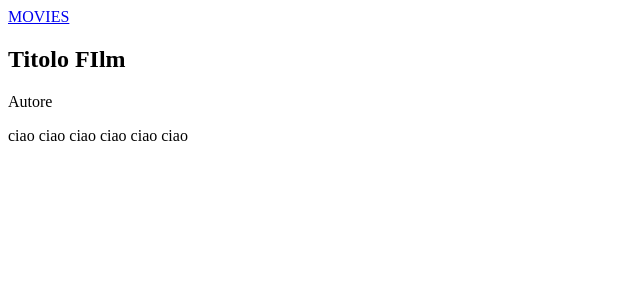
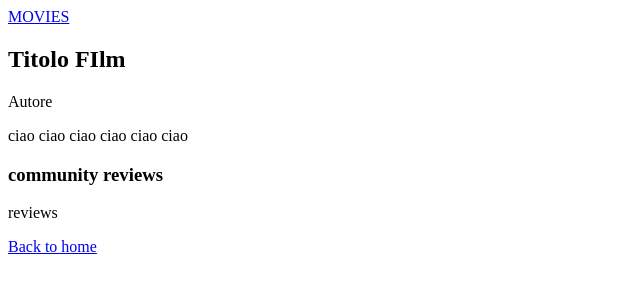
Before and after one commit to Luca-Belardinelli/webapp-react, a React (Vite) app: page /movies/1 in a window 1280 px wide. Shown: the top 300 px of the page, without its empty margins (0-640 px from the left). Built offline with nearby package versions, Linux system fonts and the light colour scheme.

Commit message:
fix moviepage

```diff
--- a/src/pages/Moviespage.jsx
+++ b/src/pages/Moviespage.jsx
@@ -1,13 +1,26 @@
+// IMPORTIAMO IL LINK DEL MODULO REACT-ROUTER
 
+import { Link } from "react-router-dom"
 
 const Moviespage = () => {
     return (
-        <div>
-            <h2>Titolo FIlm</h2>
-            <span>Autore</span>
-            <p>ciao ciao ciao ciao ciao ciao</p>
+        <>
+            <div>
+                <h2>Titolo FIlm</h2>
+                <span>Autore</span>
+                <p>ciao ciao ciao ciao ciao ciao</p>
+            </div>
 
-        </div>
+            <div>
+                <h3>community reviews</h3>
+                {/* reviews */}
+                <p>reviews</p>
+            </div>
+
+            <div>
+                <Link to="/">Back to home</Link>
+            </div>
+        </>
     )
 }
 
```
